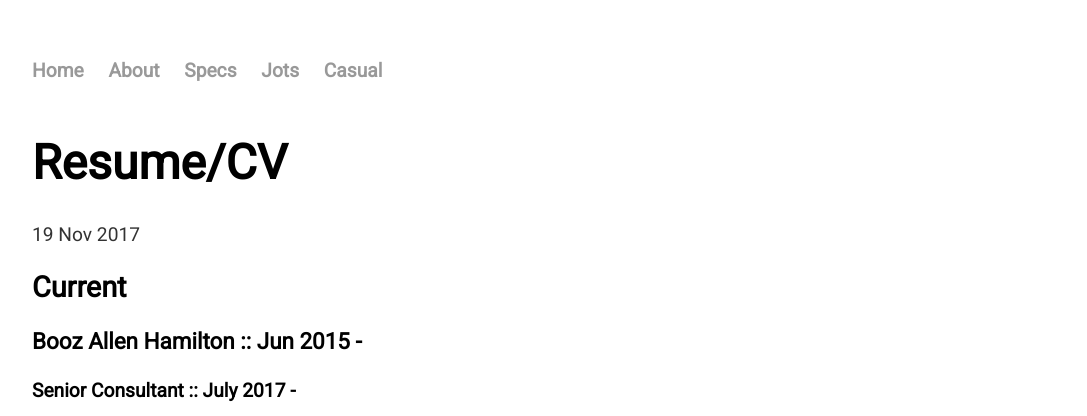
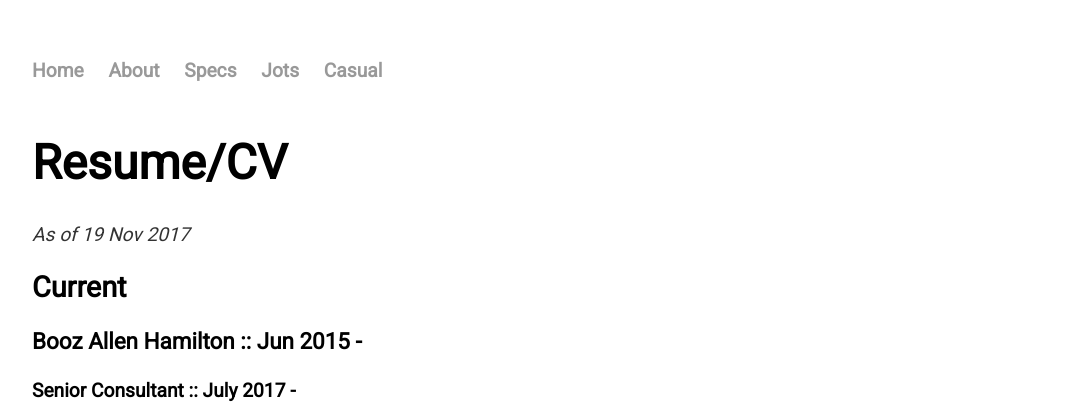
Before and after one commit to geordgez/geordgez.github.io, a Jekyll site: the page built from specs/index.md, in a window 1280 px wide. Shown: the top 416 px of the page, without its empty margins (96-1183 px from the left). Built offline with Jekyll 4.4.1, drawn with Linux system fonts in a browser that asks for light colours.

Commit message:
Added 'as of' to cv.html template
- This differentiates the cv.html template from the post.html template
in that the cv.html template has extra words indicating when the
resume/cv was laste updated

```diff
--- a/_layouts/cv.html
+++ b/_layouts/cv.html
@@ -2,7 +2,11 @@
 layout: default
 ---
 <h1>{{ page.title }}</h1>
-<p class="meta">{{ page.date | date_to_string }}</p>
+<p class="meta">
+  <i>
+    As of {{ page.date | date_to_string }}
+  </i>
+</p>
 
 <div class="post">
   {{ content }}
```
